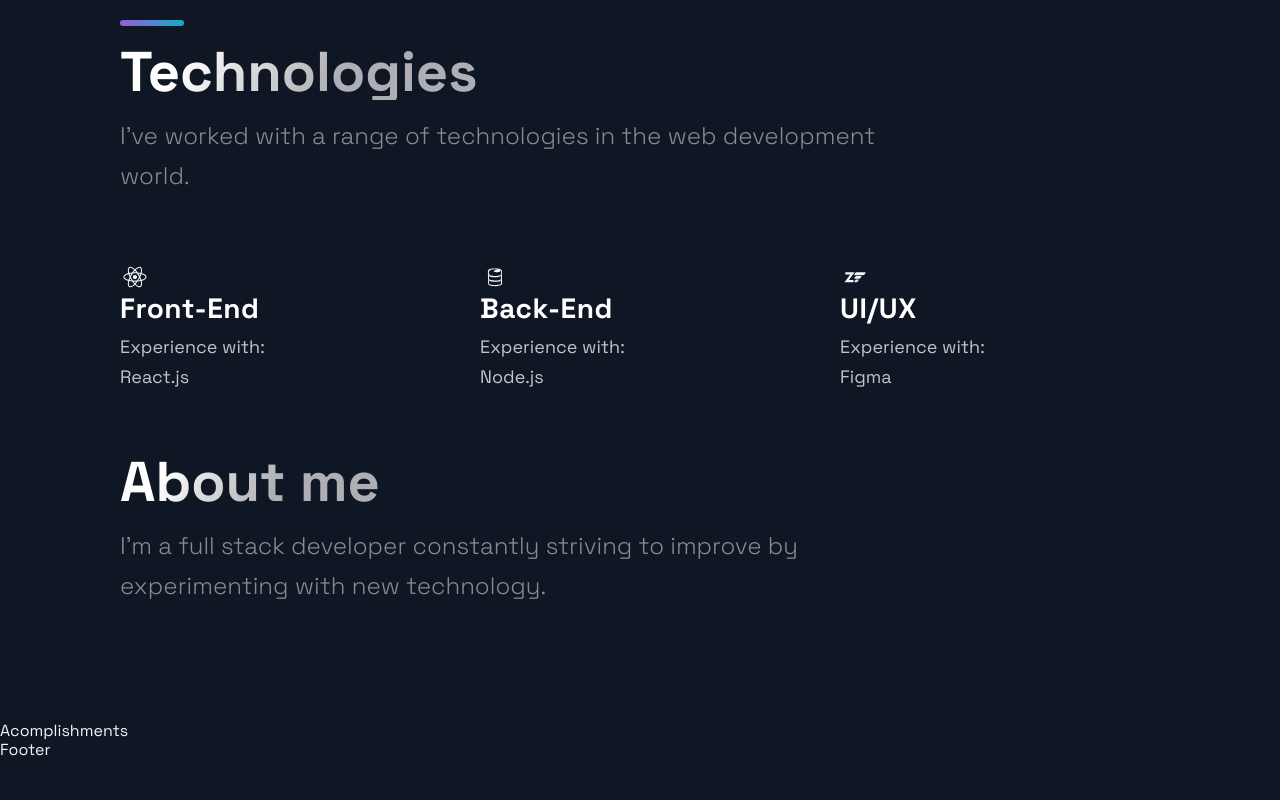
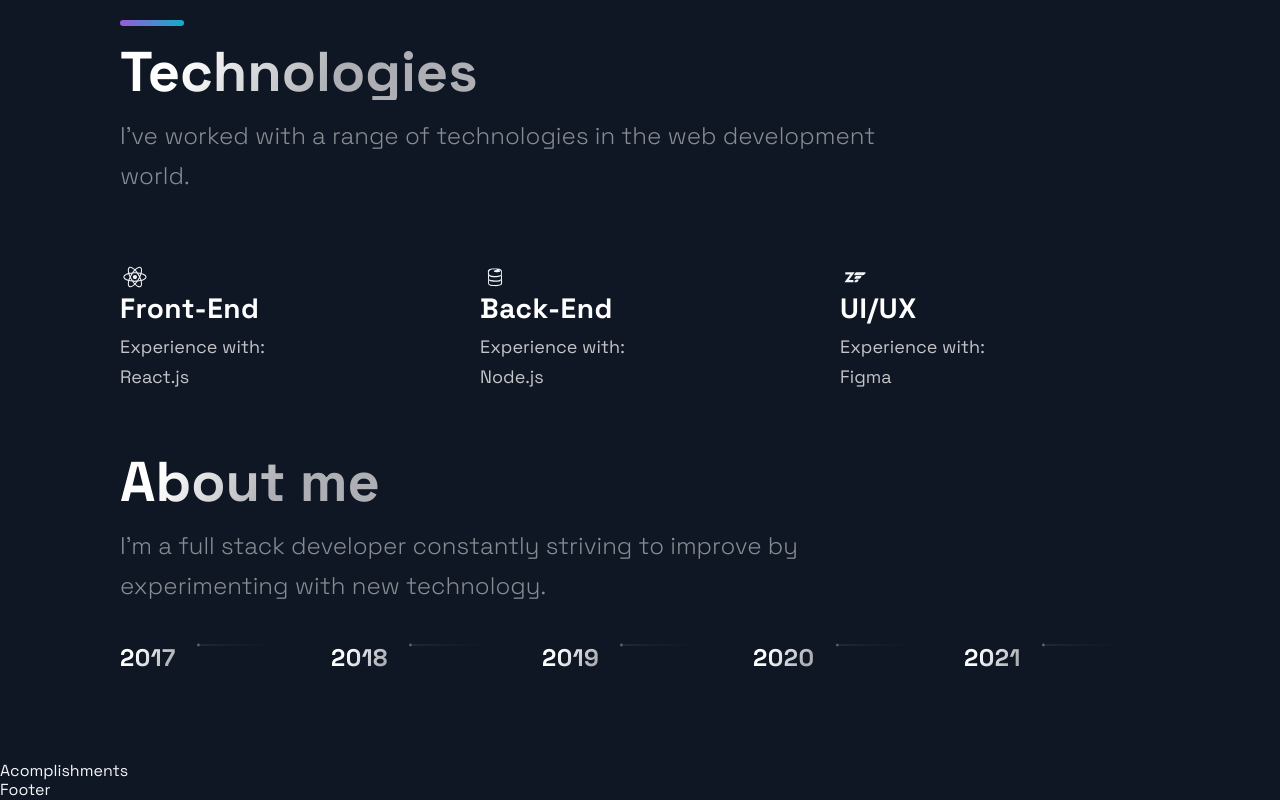
Before and after one commit to oscarolsson94/portfolionew, a Next.js app: page / in a window 1280 px wide. Shown: the part 777-1577 px from the top of the page. Before the commit the page ends 1537 px from the top, so only its background shows below. Built offline with nearby package versions, Linux system fonts and the light colour scheme.

Commit message:
adding svg for timeline arrows

```diff
--- a/src/components/TimeLine/TimeLine.js
+++ b/src/components/TimeLine/TimeLine.js
@@ -78,7 +78,43 @@
                 id={`carousel__item-${index}`}
                 active={activeItem}
                 onClick={(e) => handleClick(e, index)}
-              ></CarouselItem>
+              >
+                <CarouselItemTitle>
+                  {item.year}
+                  <CarouselItemImg
+                    width="208"
+                    height="6"
+                    viewBox="0 0 208 6"
+                    fill="none"
+                    xmlns="http://www.w3.org/2000/svg"
+                  >
+                    <path
+                      fill-rule="evenodd"
+                      clip-rule="evenodd"
+                      d="M2.5 5.5C3.88071 5.5 5 4.38071 5 3V3.5L208 3.50002V2.50002L5 2.5V3C5 1.61929 3.88071 0.5 2.5 0.5C1.11929 0.5 0 1.61929 0 3C0 4.38071 1.11929 5.5 2.5 5.5Z"
+                      fill="url(#paint0_linear)"
+                      fill-opacity="0.33"
+                    />
+                    <defs>
+                      <linearGradient
+                        id="paint0_linear"
+                        x1="-4.30412e-10"
+                        y1="0.5"
+                        x2="208"
+                        y2="0.500295"
+                        gradientUnits="userSpaceOnUse"
+                      >
+                        <stop stop-color="white" />
+                        <stop
+                          offset="0.79478"
+                          stop-color="white"
+                          stop-opacity="0"
+                        />
+                      </linearGradient>
+                    </defs>
+                  </CarouselItemImg>
+                </CarouselItemTitle>
+              </CarouselItem>
             </CarouselMobileScrollNode>
           ))}
         </>
```
